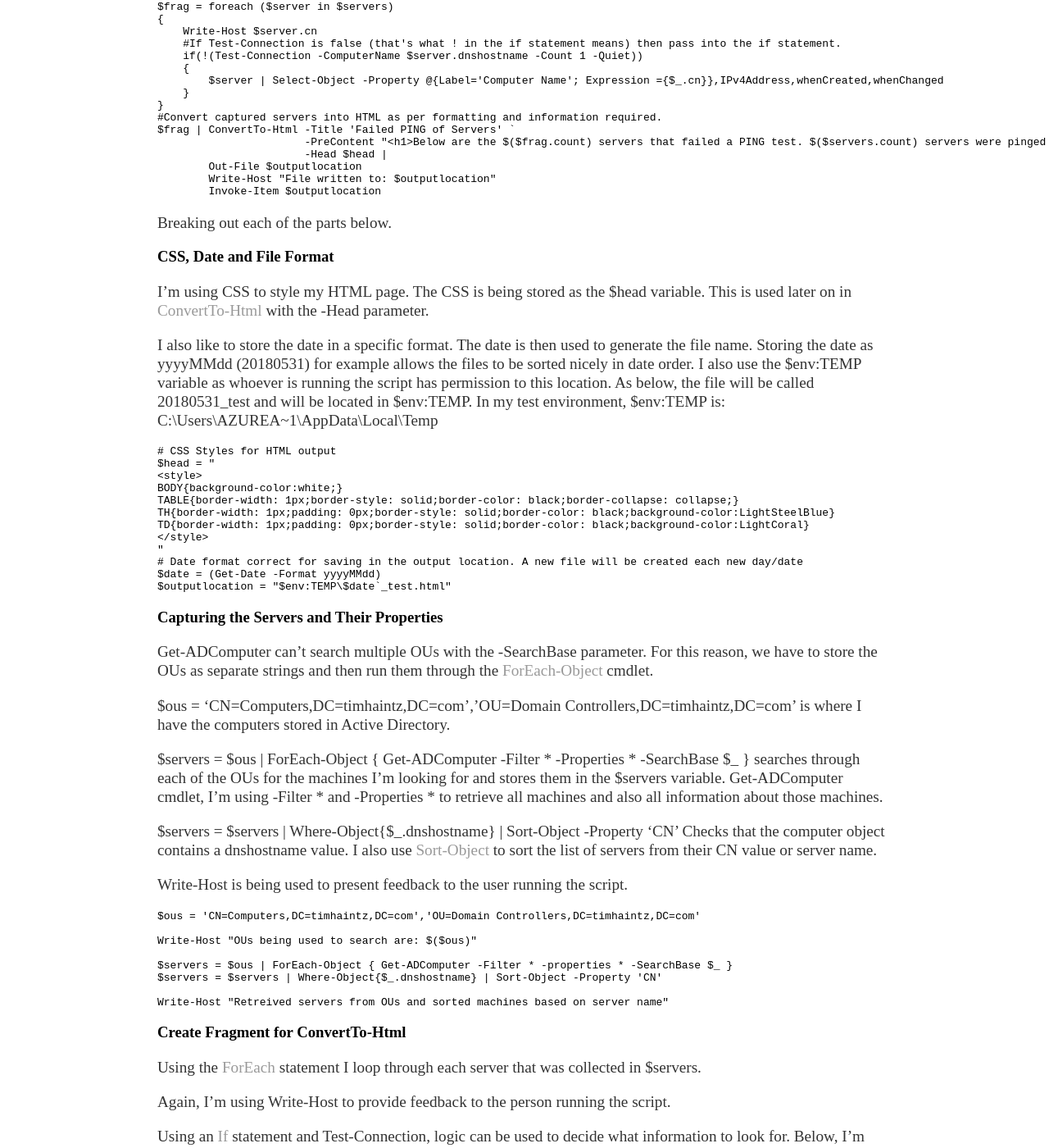
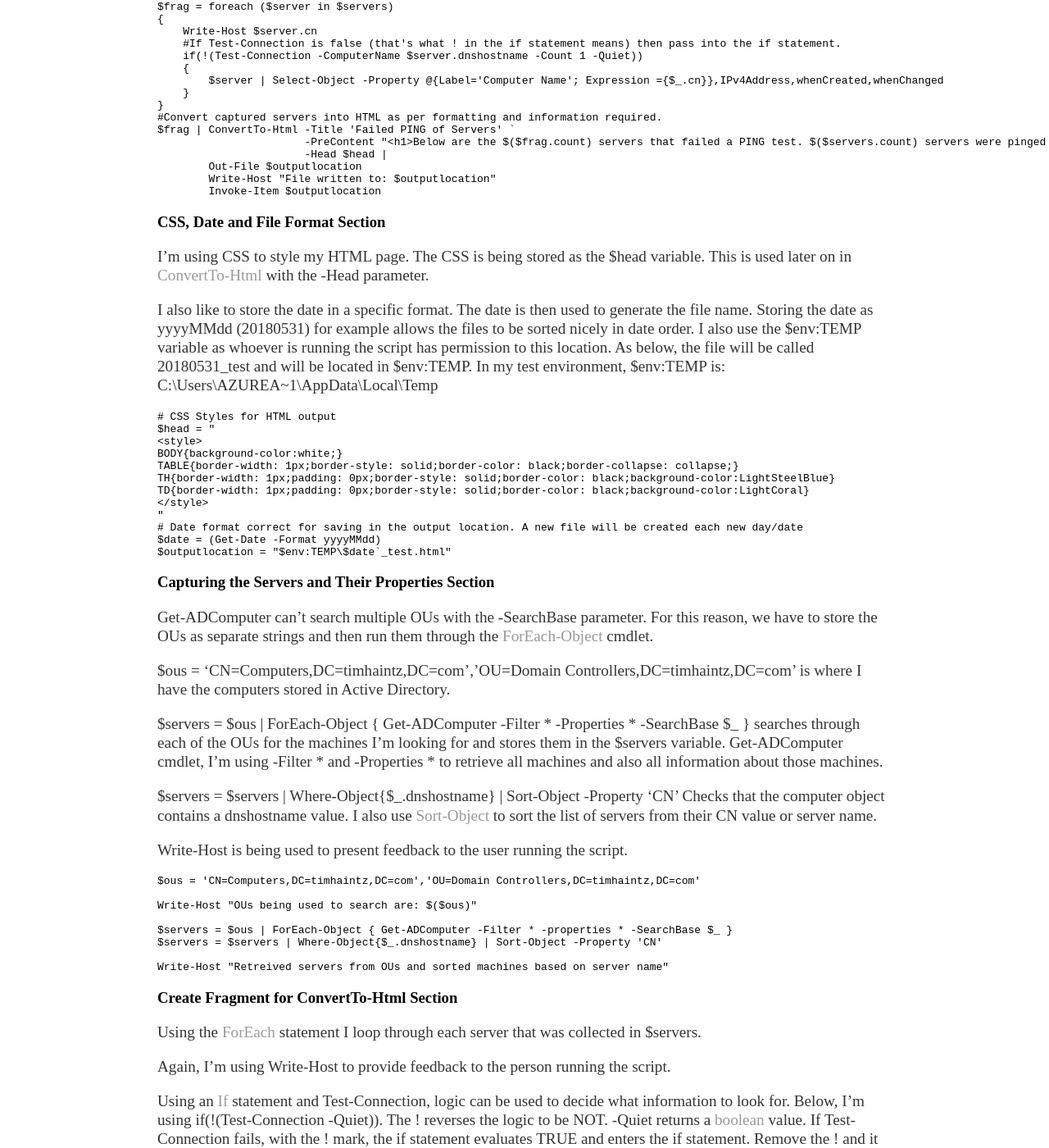
Before and after one commit to timhaintz/timhaintz.github.io, a Jekyll site: the page built from _posts/2018-05-31-Generating-an-HTML-report-of-your-servers.md, in a window 1280 px wide and 1400 px high, scrolled down 1362 px. Shown: the whole window at 82% size. Built offline with Jekyll 4.4.1, drawn with Linux system fonts in a browser that asks for light colours; some of the changed text lies outside the part shown.

Commit message:
Update 2018-05-31-Generating-an-HTML-report-of-your-servers.md

````diff
--- a/_posts/2018-05-31-Generating-an-HTML-report-of-your-servers.md
+++ b/_posts/2018-05-31-Generating-an-HTML-report-of-your-servers.md
@@ -82,9 +82,7 @@ $frag | ConvertTo-Html -Title 'Failed PING of Servers' `
         Invoke-Item $outputlocation
 ```
 
-Breaking out each of the parts below.
-
-### CSS, Date and File Format
+### CSS, Date and File Format Section
 
 I'm using CSS to style my HTML page. The CSS is being stored as the $head variable. This is used later on in [ConvertTo-Html](https://docs.microsoft.com/en-us/powershell/module/microsoft.powershell.utility/convertto-html?view=powershell-6) with the -Head parameter.
 
@@ -108,7 +106,7 @@ $date = (Get-Date -Format yyyyMMdd)
 $outputlocation = "$env:TEMP\$date`_test.html"
 ```
 
-### Capturing the Servers and Their Properties
+### Capturing the Servers and Their Properties Section
 
 Get-ADComputer can't search multiple OUs with the -SearchBase parameter. For this reason, we have to store the OUs as separate strings and then run them through the [ForEach-Object](https://docs.microsoft.com/en-us/powershell/module/microsoft.powershell.core/foreach-object?view=powershell-6) cmdlet.
 
@@ -133,7 +131,7 @@ $servers = $servers | Where-Object{$_.dnshostname} | Sort-Object -Property 'CN'
 Write-Host "Retreived servers from OUs and sorted machines based on server name"
 ```
 
-### Create Fragment for ConvertTo-Html
+### Create Fragment for ConvertTo-Html Section
 
 Using the [ForEach](https://docs.microsoft.com/en-us/powershell/module/microsoft.powershell.core/about/about_foreach?view=powershell-6) statement I loop through each server that was collected in $servers.
 
@@ -159,7 +157,7 @@ $frag = foreach ($server in $servers)
 }
 ```
 
-### Generating and Saving the HTML Report
+### Generating and Saving the HTML Report Section
 
 $frag is piped into ConvertTo-Html. Using the -Title, -PreContent, and -Head parameters of ConvertTo-Html, the CSS in $head is used to present the $frag information and display it in a table.
 
````
Also changed, not shown: other parts of _posts/2018-05-31-Generating-an-HTML-report-of-your-servers.md (+1 -0 lines).
